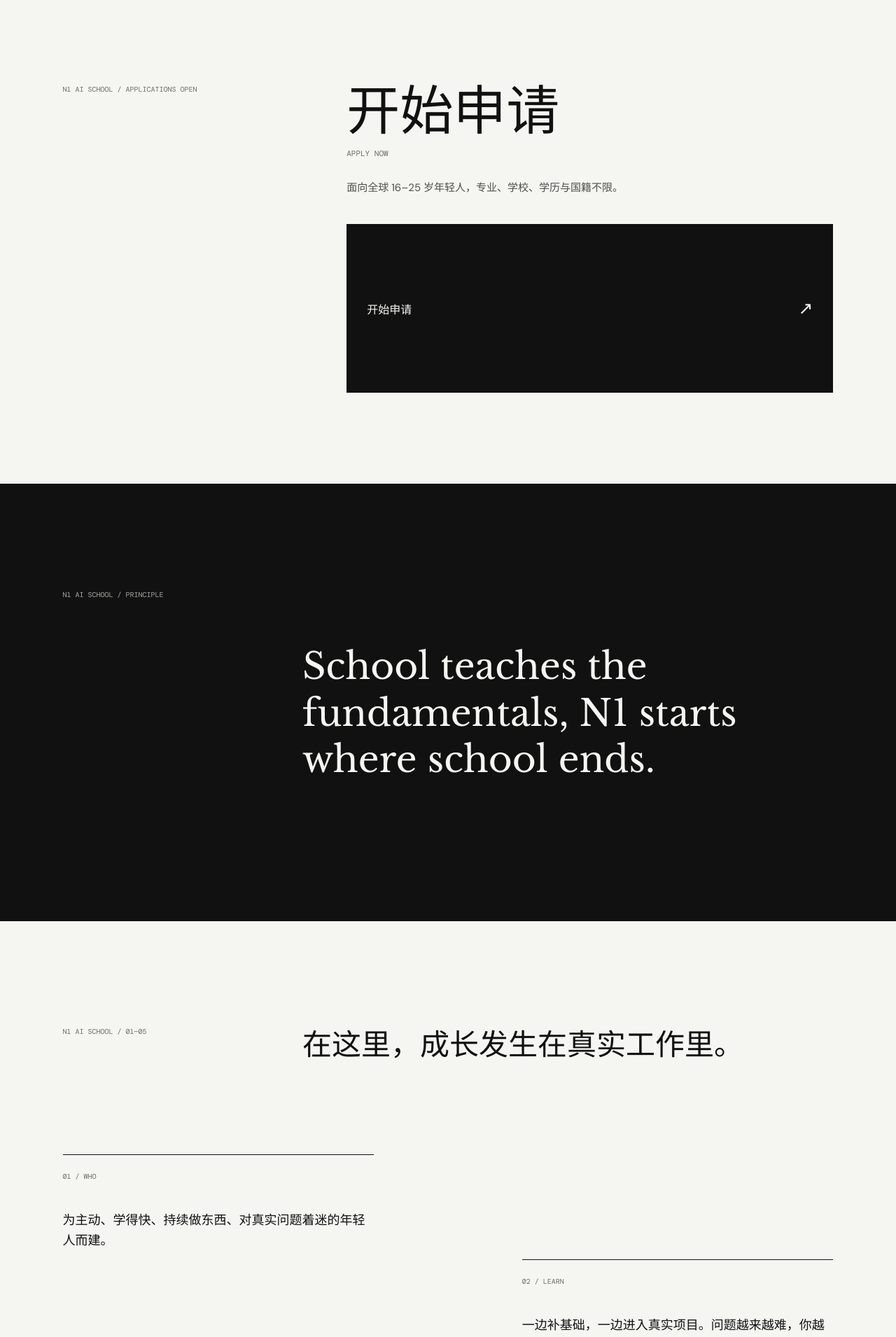
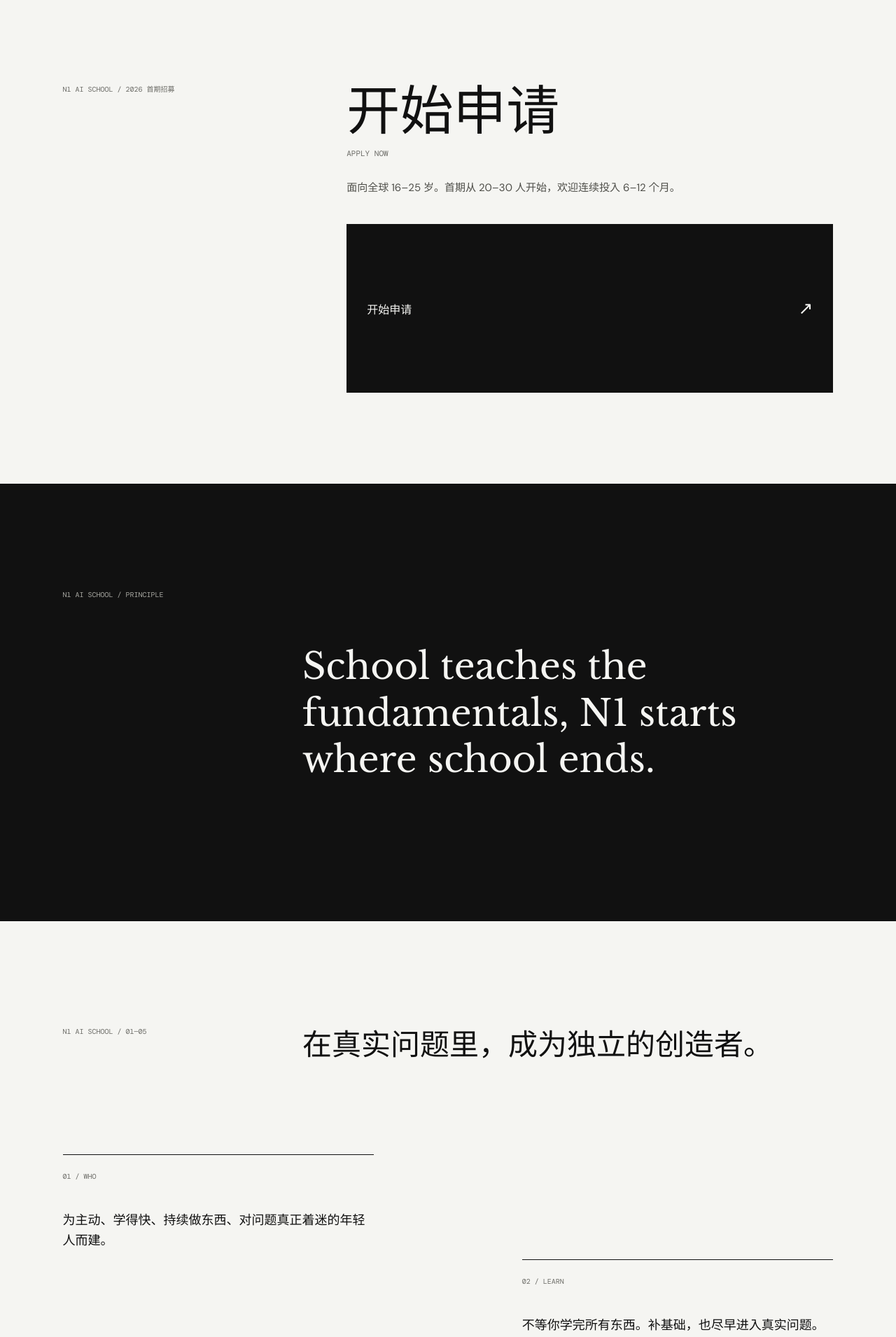
Before and after one commit to Hayleyyy0926/N1-AI-School, a React (Vite) app: page / in a window 1280 px wide. Shown: the part 860-2770 px from the top of the page at 70% size. Built offline with nearby package versions, Linux system fonts and the light colour scheme.

Commit message:
Refresh cover recruitment messaging

```diff
--- a/src/CoverPage.jsx
+++ b/src/CoverPage.jsx
@@ -2,24 +2,24 @@ import { useEffect, useState } from 'react'
 
 const coverCopy = {
   zh: {
-    application: '2026 长期申请',
-    heroLine: '你不需要等到准备好了，才开始做真正的事情。',
+    application: '2026 首期招募',
+    heroLine: 'AI 正在让年轻人更早开始做真正重要的事情。',
     scroll: '向下探索',
-    applyEyebrow: 'N1 AI SCHOOL / APPLICATIONS OPEN',
+    applyEyebrow: 'N1 AI SCHOOL / 2026 首期招募',
     applyTitle: '开始申请',
     applyEnglish: 'Apply now',
-    applyNote: '面向全球 16–25 岁年轻人，专业、学校、学历与国籍不限。',
+    applyNote: '面向全球 16–25 岁。首期从 20–30 人开始，欢迎连续投入 6–12 个月。',
     quote: 'School teaches the fundamentals, N1 starts where school ends.',
-    storiesTitle: '在这里，成长发生在真实工作里。',
+    storiesTitle: '在真实问题里，成为独立的创造者。',
     stories: [
-      ['01 / WHO', '为主动、学得快、持续做东西、对真实问题着迷的年轻人而建。'],
-      ['02 / LEARN', '一边补基础，一边进入真实项目。问题越来越难，你越来越不需要别人告诉你下一步。'],
-      ['03 / SUPPORT', '免费工作空间、算力、项目和反馈；长期参与者可获得住宿与生活支持。'],
-      ['04 / OPEN', '面向全球 16–25 岁开放，专业、学校、学历与国籍不限。'],
-      ['05 / PROOF', '少介绍梦想，多展示行动。代码、产品、论文、实验与失败记录，都是证明。']
+      ['01 / WHO', '为主动、学得快、持续做东西、对问题真正着迷的年轻人而建。'],
+      ['02 / LEARN', '不等你学完所有东西。补基础，也尽早进入真实问题。'],
+      ['03 / SUPPORT', '不收学费。工作空间、住宿、餐饮、生活费、算力与反馈，支持你长期投入。'],
+      ['04 / PEOPLE', '和同样认真做事的人一起生活，很多原本遥远的事会变得可以开始。'],
+      ['05 / PROOF', '少介绍梦想，多展示行动。代码、产品、论文、实验，甚至失败记录都可以。']
     ],
     spaceLabel: '上海 / SHANGHAI',
-    spaceText: '独立空间、工作区、公寓、图书馆与讨论空间，让生活真正围绕创造重新组织。',
+    spaceText: '上海超过 4,000 平方米的独立空间，含公寓、工作区、图书馆和讨论空间。',
     contactTitle: '联系我们',
     contactEnglish: 'Contact Us',
     email: '邮箱',
@@ -28,24 +28,24 @@ const coverCopy = {
     footer: 'N1 AI SCHOOL / SHANGHAI / 2026'
   },
   en: {
-    application: '2026 OPEN APPLICATION',
-    heroLine: 'You do not need to feel ready before starting work that matters.',
+    application: '2026 FIRST COHORT',
+    heroLine: 'AI lets young people start doing important work earlier.',
     scroll: 'SCROLL TO EXPLORE',
-    applyEyebrow: 'N1 AI SCHOOL / APPLICATIONS OPEN',
+    applyEyebrow: 'N1 AI SCHOOL / 2026 FIRST COHORT',
     applyTitle: 'Apply now',
     applyEnglish: '开始申请',
-    applyNote: 'Open globally to ages 16–25, regardless of school, degree, field, or nationality.',
+    applyNote: 'Open globally to ages 16–25. We begin with 20–30 people who can commit for 6–12 months.',
     quote: 'School teaches the fundamentals, N1 starts where school ends.',
-    storiesTitle: 'Here, growth happens through real work.',
+    storiesTitle: 'Become an independent creator through real problems.',
     stories: [
-      ['01 / WHO', 'For young people who learn fast, build often, and chase real problems.'],
-      ['02 / LEARN', 'Learn fundamentals through real work. Own harder problems over time.'],
-      ['03 / SUPPORT', 'Space, compute, projects, and feedback. Living support for residents.'],
-      ['04 / OPEN', 'Open to ages 16–25, across schools, fields, degrees, and borders.'],
-      ['05 / PROOF', 'Show action: code, products, research, experiments, even failures.']
+      ['01 / WHO', 'For young people who learn fast, build often, and stay obsessed with real questions.'],
+      ['02 / LEARN', 'You do not wait to finish learning. Build fundamentals while entering real problems early.'],
+      ['03 / SUPPORT', 'No tuition. Space, housing, meals, living support, compute, and feedback for sustained work.'],
+      ['04 / PEOPLE', 'Live and work alongside people who take their questions seriously. Distant work starts to feel possible.'],
+      ['05 / PROOF', 'Show action, not just ambition: code, products, papers, experiments, even failures.']
     ],
     spaceLabel: 'SHANGHAI / 上海',
-    spaceText: 'Studios, homes, a library, and shared spaces built for long, focused work.',
+    spaceText: 'Over 4,000 m² in Shanghai: apartments, studios, a library, and shared spaces for focused work.',
     contactTitle: 'Contact Us',
     contactEnglish: '联系我们',
     email: 'EMAIL',
```
